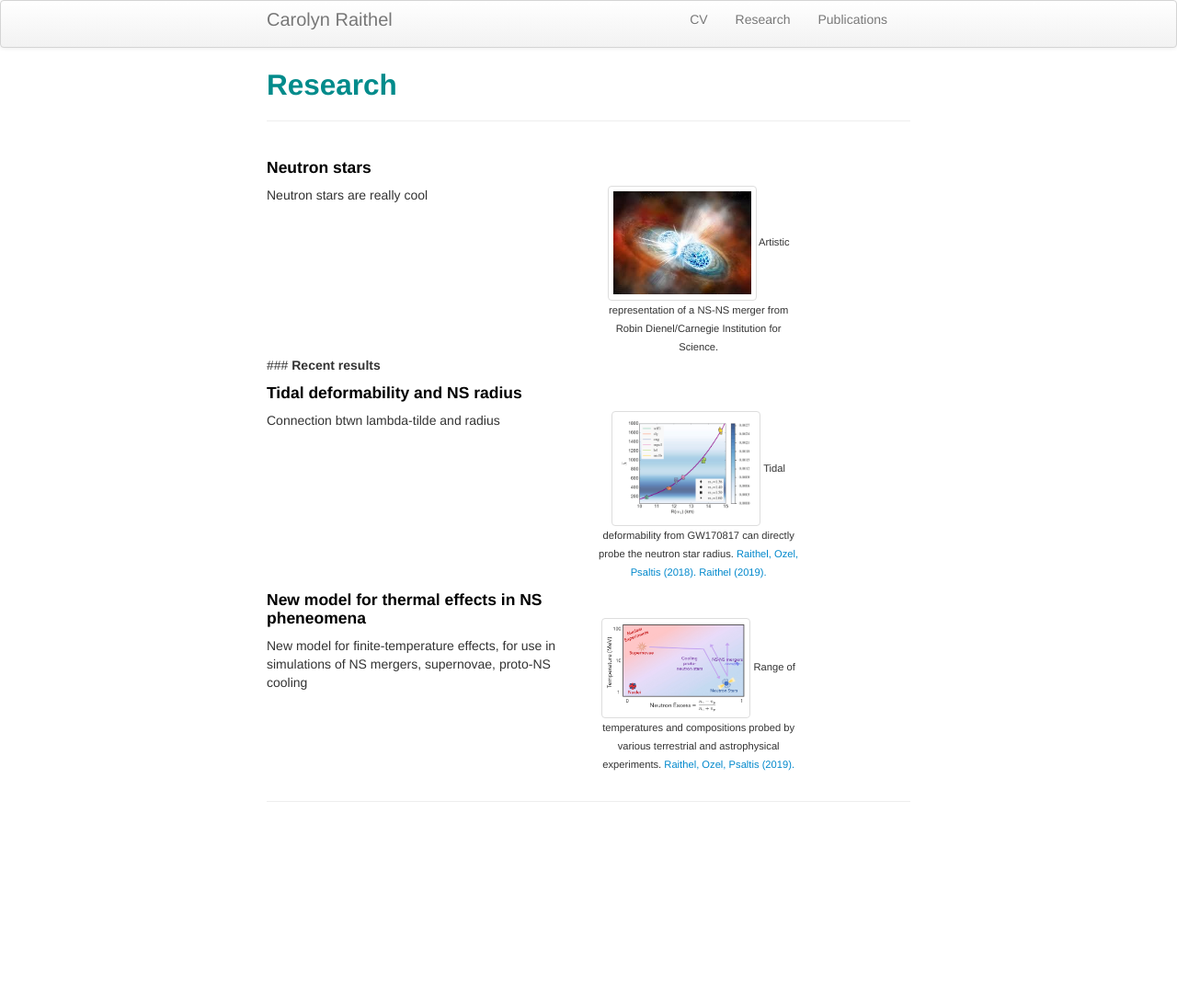
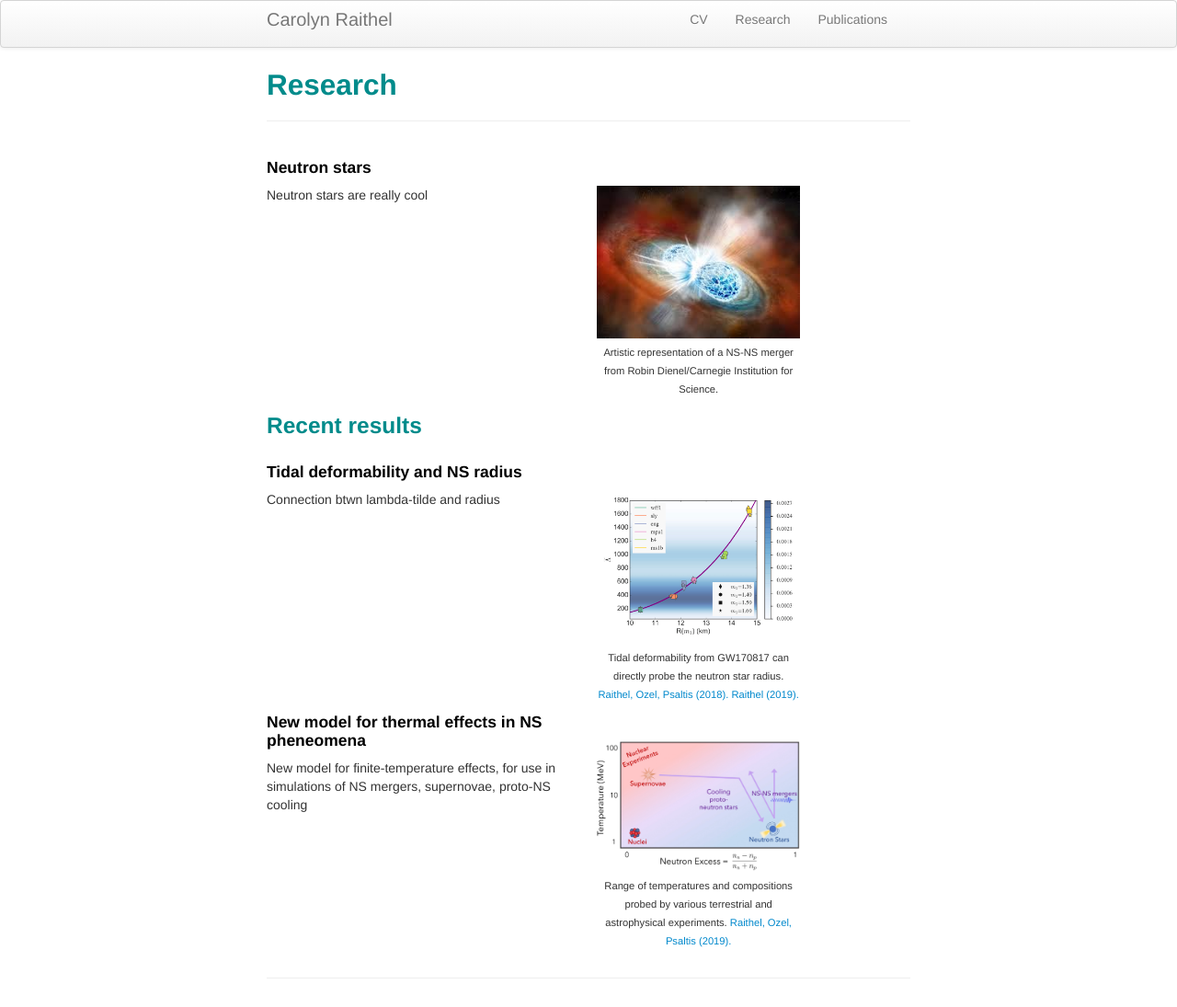
Before and after one commit to craithel/craithel.github.io, a Jekyll site: the page built from pages/research.md, in a window 1280 px wide. Shown: the whole page at 92% size. Built offline with Jekyll 4.4.1, drawn with Linux system fonts in a browser that asks for light colours; before the commit the page ends 903 px from its top, so only the background shows below that.

```diff
--- a/pages/research.md
+++ b/pages/research.md
@@ -3,20 +3,6 @@ layout: page
 title: Research
 description: My research
 ---
-<html>
-<head>
-<style>
-img {
-  border: 1px solid #ddd;
-  border-radius: 4px;
-  padding: 5px;
-  width: 150px;
-}
-</style>
-</head>
-<body>
-
-
 <!-- #### <b>Neutron stars</b>
 *Neutron stars are really cool* -->
 
@@ -85,9 +71,6 @@ img {
  </div>
 </div>
 
-</body>
-</html>
-
 
 <!-- [click here for the most recent version of the paper]({{ BASE_PATH}}/pages/working_papers/sample-working-paper.pdf) -->
 
```
Also changed, not shown: index.md (+15 -13 lines).
